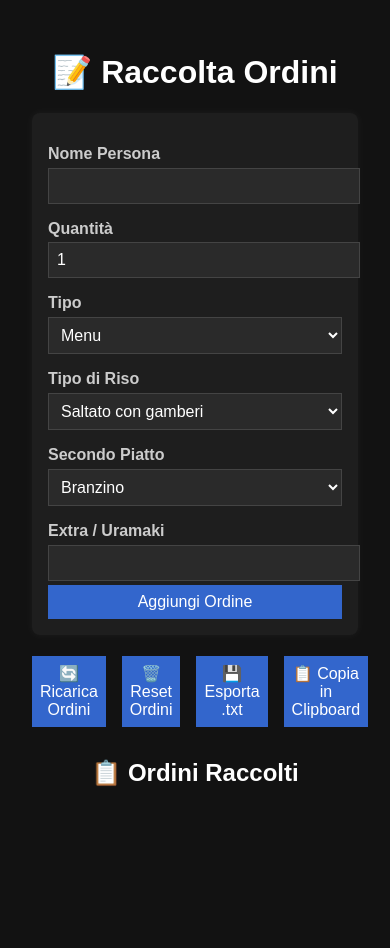
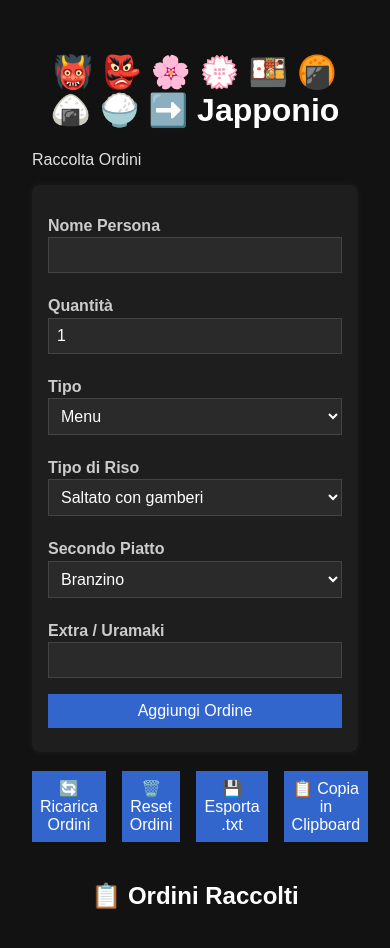
Before and after one commit to bisontebiscottato/japponio, a website: page public/index.html in a window 390 px wide. Before the commit the page ends 844 px from the top, so only its background shows below. Drawn offline with Linux system fonts and the light colour scheme; no server answers.

Commit message:
accessibility, mobile-first, responsive design, web development

```diff
--- a/public/index.html
+++ b/public/index.html
@@ -16,9 +16,10 @@
       text-align: center;
       color: #ffffff;
     }
-    form {
+
+    .main {
+      padding: 1rem;
       background: #1e1e1e;
-      padding: 1rem;
       border-radius: 8px;
       box-shadow: 0 0 10px rgba(255,255,255,0.05);
     }
@@ -31,11 +32,15 @@
     input, select, button {
       width: 100%;
       padding: 0.5rem;
-      margin-top: 0.3rem;
+      margin-top: 0.15rem;
+      margin-bottom: 0.5rem;
+
       font-size: 1rem;
       background-color: #2a2a2a;
       border: 1px solid #444;
       color: #ffffff;
+      box-sizing: border-box;
+
     }
     input::placeholder {
       color: #aaaaaa;
@@ -82,10 +87,23 @@
       justify-content: space-between;
       gap: 1rem;
     }
+    .aggiungi-ordine {
+      margin-top: 0.5rem;
+    }
   </style>
 </head>
 <body>
-<h1>📝 Raccolta Ordini</h1>
+<h1> 👹
+👺
+🌸
+💮
+🍱
+🍘
+🍙
+🍚 ➡️ Japponio</h1>
+<p>Raccolta Ordini</p>
+
+<div class="main">
 <form id="ordineForm">
   <label>Nome Persona</label>
   <input type="text" id="nome" required>
@@ -96,7 +114,7 @@
   <label>Tipo</label>
   <select id="tipo" required>
     <option value="Menu">Menu</option>
-    <option value="Prodotto Singolo">Prodotto Singolo</option>
+    <option value="Prodotto Singolo">Piatti singoli</option>
   </select>
 
   <div id="menuFields">
@@ -133,8 +151,9 @@
     </select>
   </div>
 
-  <button type="submit">Aggiungi Ordine</button>
+  <button type="submit" class="aggiungi-ordine">Aggiungi Ordine</button>
 </form>
+</div>
 
 <div class="utility-buttons">
   <button onclick="caricaOrdini()">🔄 Ricarica Ordini</button>
```
